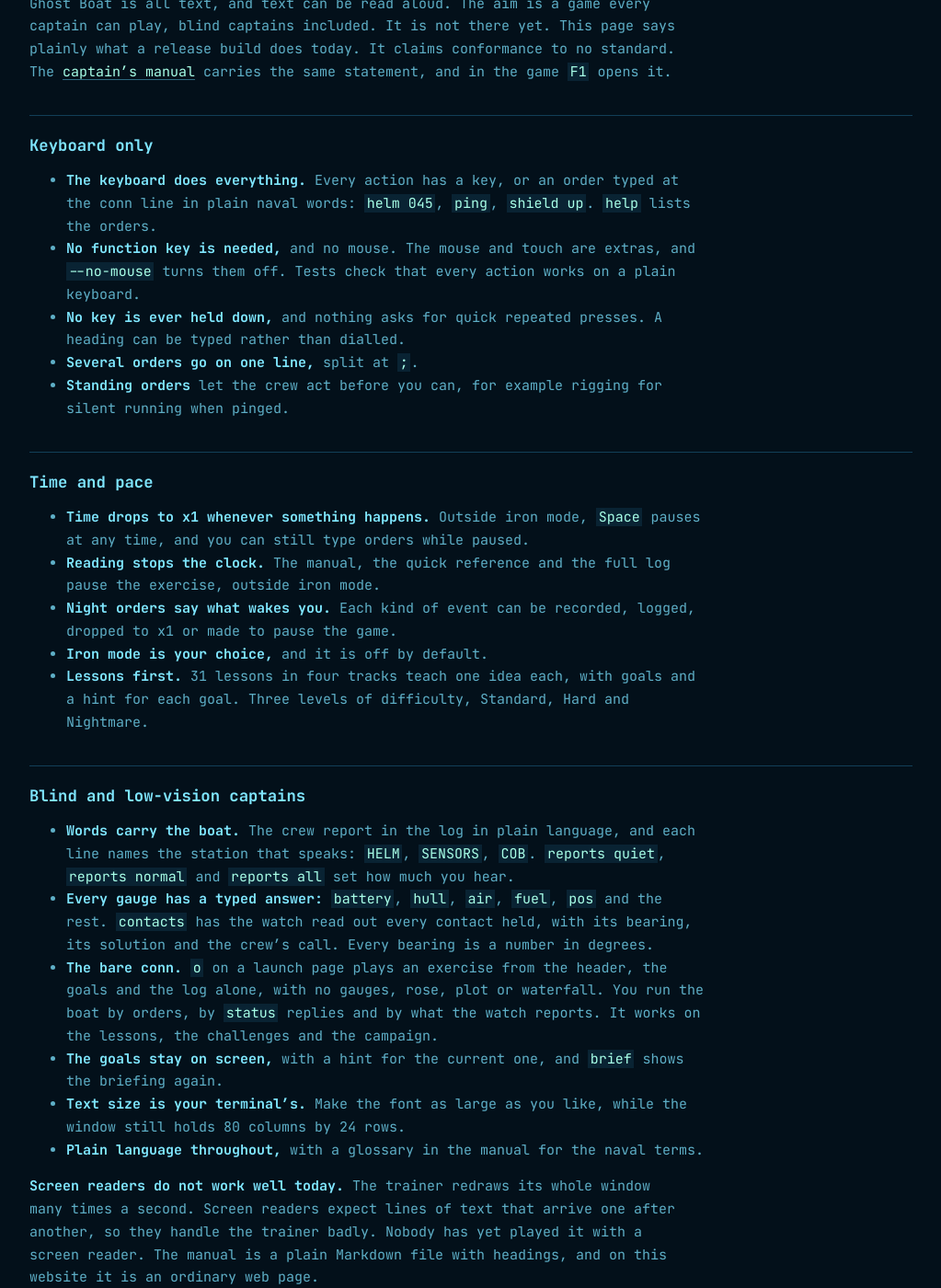
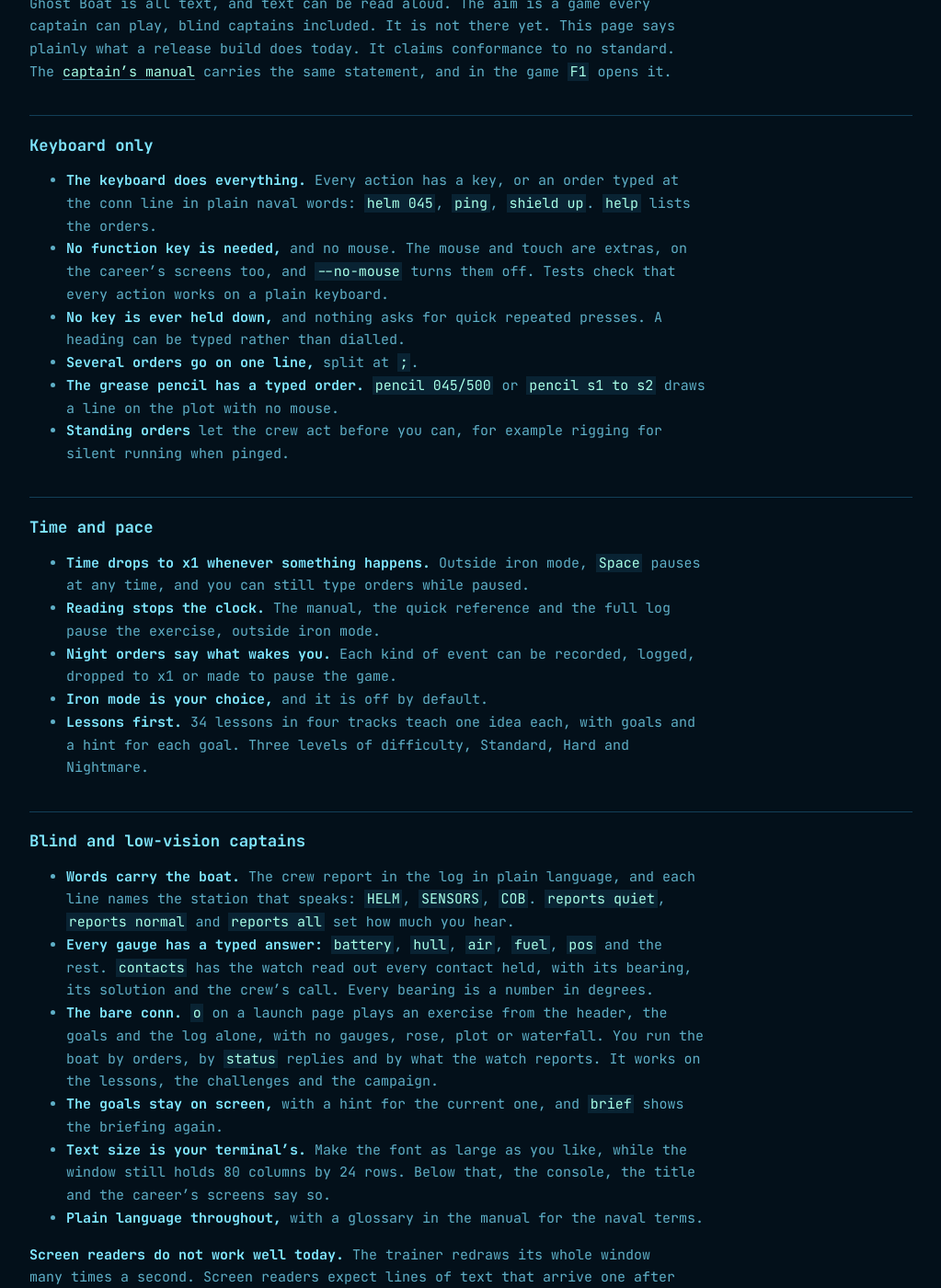
Before and after one commit to agiacalone/ghostboat, a Jekyll site: the page built from accessibility.md, in a window 1280 px wide and 1400 px high, scrolled down 204 px. Shown: the whole window at 92% size, without its empty margins (128-1151 px from the left). Built offline with Jekyll 4.4.1, drawn with Linux system fonts in a browser that asks for light colours; some of the changed text lies outside the part shown.

Commit message:
Physics and accessibility as rc1 plays them
Physics: a level is not a range; range comes from the parallax of your
own legs. Heat and EF run on the stand-in scale in nearly every fight,
since Minefield Run hears radio in real units.

Accessibility: 34 lessons; the pencil has a typed order and the career's
screens take the mouse; a solution's grade is a word on the plot, and
only a refusal is red; the small-terminal message on every screen; no
screen-reader mode yet.

Co-Authored-By: Claude Opus 5.5 <noreply@anthropic.com>
Claude-Session: https://claude.ai/code/session_01LMsLD8JpZJQjdx6PZqxKxg

```diff
--- a/accessibility.md
+++ b/accessibility.md
@@ -11,9 +11,10 @@ Ghost Boat is all text, and text can be read aloud. The aim is a game every capt
 ## Keyboard only
 
 - **The keyboard does everything.** Every action has a key, or an order typed at the conn line in plain naval words: `helm 045`, `ping`, `shield up`. `help` lists the orders.
-- **No function key is needed,** and no mouse. The mouse and touch are extras, and `--no-mouse` turns them off. Tests check that every action works on a plain keyboard.
+- **No function key is needed,** and no mouse. The mouse and touch are extras, on the career's screens too, and `--no-mouse` turns them off. Tests check that every action works on a plain keyboard.
 - **No key is ever held down,** and nothing asks for quick repeated presses. A heading can be typed rather than dialled.
 - **Several orders go on one line,** split at `;`.
+- **The grease pencil has a typed order.** `pencil 045/500` or `pencil s1 to s2` draws a line on the plot with no mouse.
 - **Standing orders** let the crew act before you can, for example rigging for silent running when pinged.
 
 ## Time and pace
@@ -22,7 +23,7 @@ Ghost Boat is all text, and text can be read aloud. The aim is a game every capt
 - **Reading stops the clock.** The manual, the quick reference and the full log pause the exercise, outside iron mode.
 - **Night orders say what wakes you.** Each kind of event can be recorded, logged, dropped to x1 or made to pause the game.
 - **Iron mode is your choice,** and it is off by default.
-- **Lessons first.** 31 lessons in four tracks teach one idea each, with goals and a hint for each goal. Three levels of difficulty, Standard, Hard and Nightmare.
+- **Lessons first.** 34 lessons in four tracks teach one idea each, with goals and a hint for each goal. Three levels of difficulty, Standard, Hard and Nightmare.
 
 ## Blind and low-vision captains
 
@@ -30,14 +31,14 @@ Ghost Boat is all text, and text can be read aloud. The aim is a game every capt
 - **Every gauge has a typed answer:** `battery`, `hull`, `air`, `fuel`, `pos` and the rest. `contacts` has the watch read out every contact held, with its bearing, its solution and the crew's call. Every bearing is a number in degrees.
 - **The bare conn.** `o` on a launch page plays an exercise from the header, the goals and the log alone, with no gauges, rose, plot or waterfall. You run the boat by orders, by `status` replies and by what the watch reports. It works on the lessons, the challenges and the campaign.
 - **The goals stay on screen,** with a hint for the current one, and `brief` shows the briefing again.
-- **Text size is your terminal's.** Make the font as large as you like, while the window still holds 80 columns by 24 rows.
+- **Text size is your terminal's.** Make the font as large as you like, while the window still holds 80 columns by 24 rows. Below that, the console, the title and the career's screens say so.
 - **Plain language throughout,** with a glossary in the manual for the naval terms.
 
 **Screen readers do not work well today.** The trainer redraws its whole window many times a second. Screen readers expect lines of text that arrive one after another, so they handle the trainer badly. Nobody has yet played it with a screen reader. The manual is a plain Markdown file with headings, and on this website it is an ordinary web page.
 
 ## Colour and contrast
 
-- **Colour is never meant to be the only sign.** A contact's side is a shape as well as a colour: `○` friendly, `◇` hostile, `□` neutral, `✣` unknown. States are written as words: `PAUSED`, `BARE CONN`. A dead gauge says `NO DATA`.
+- **Colour is never meant to be the only sign.** A contact's side is a shape as well as a colour: `○` friendly, `◇` hostile, `□` neutral, `✣` unknown. States are written as words: `PAUSED`, `BARE CONN`. A dead gauge says `NO DATA`. On the plot, a solution's grade is a word on its label (`S1 GOOD`) as well as a colour. Only a refusal is drawn in red.
 - **Contrast.** In all 35 themes, text stands out from its ground by at least 4.5 to 1, and faint text by at least 3 to 1. Tests check the contrast of the alarms, labels and faint text in every theme.
 - **Colour blindness.** In every theme the three alarms, caution, warning and threat, stay apart for captains with red-green colour blindness, and a test holds them there.
 - **Choice.** `T` opens the theme menu: dark themes, five light ones, and the screens of old terminals and home computers. You can write your own theme.
@@ -50,11 +51,10 @@ Ghost Boat is all text, and text can be read aloud. The aim is a game every capt
 
 ## What does not work today
 
-- **Screen readers,** as above.
+- **Screen readers,** as above. There is no screen-reader mode yet: nothing prints new lines only, or takes orders at a plain prompt.
 - **Real time.** A fight runs in real time, and in full iron mode there is no pause. A fast moment can ask more than a screen reader can say in time.
 - **Keys cannot be changed.**
-- **A few things need the mouse.** Free-hand pencil lines are drawn by dragging. The career's screens take no mouse at all, though every key works there.
-- **Some meanings are colour alone.** On the plot, a solution's grade is shown by colour; the contacts window gives it as a word. Every notice is red, even when nothing was refused.
+- **Free-hand drawing needs the mouse.** A free-hand pencil line is drawn by dragging. `pencil` draws a line through points by key.
 - **Flashing.** With effects on, alarms flash up to twice a second and a jammer's strobe flickers faster. Effects are on by default when you play locally; `e` turns them off.
 - **Blue-yellow colour blindness.** In some themes two of the alarms are close for captains with tritanopia. No test checks it.
 - **One sound.** The bell is the same for a ping, a torpedo and a hit.
```
Also changed, not shown: physics.md (+3 -1 lines).
